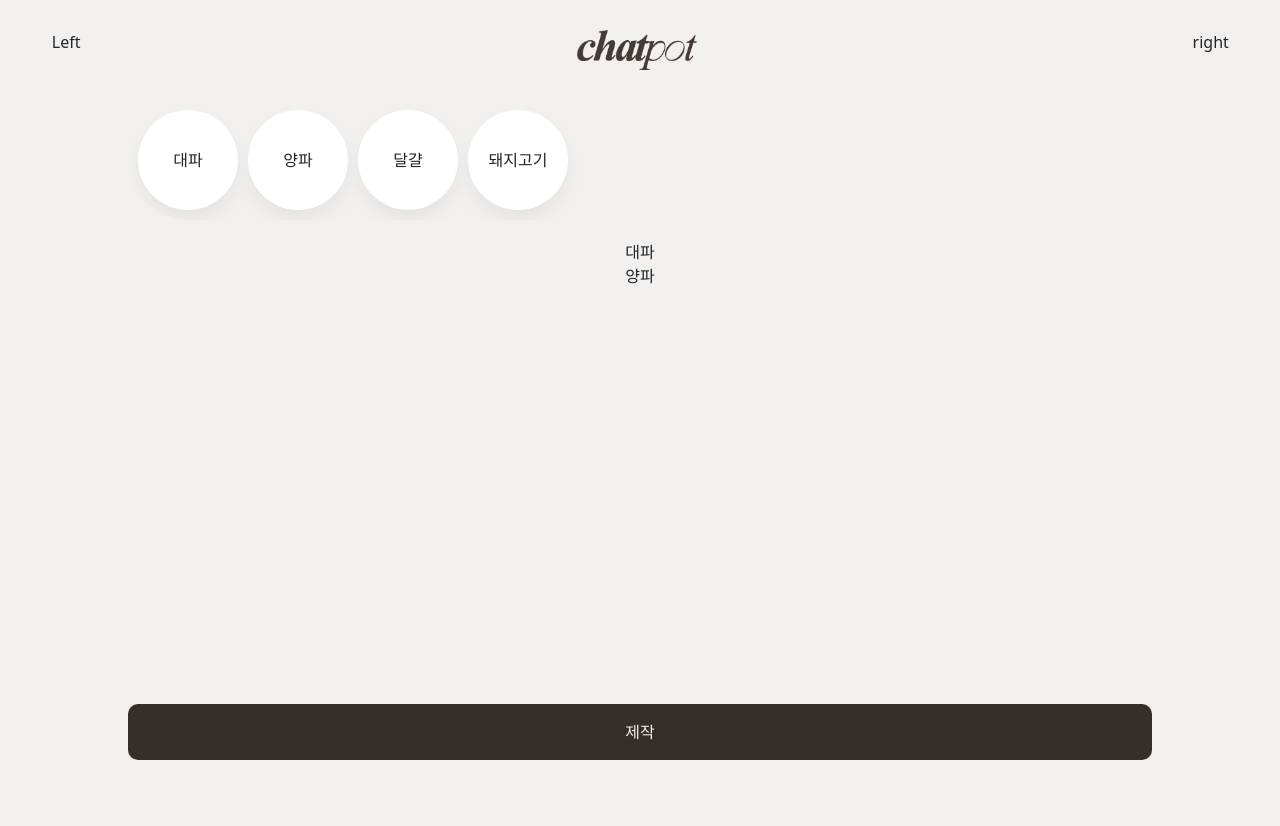
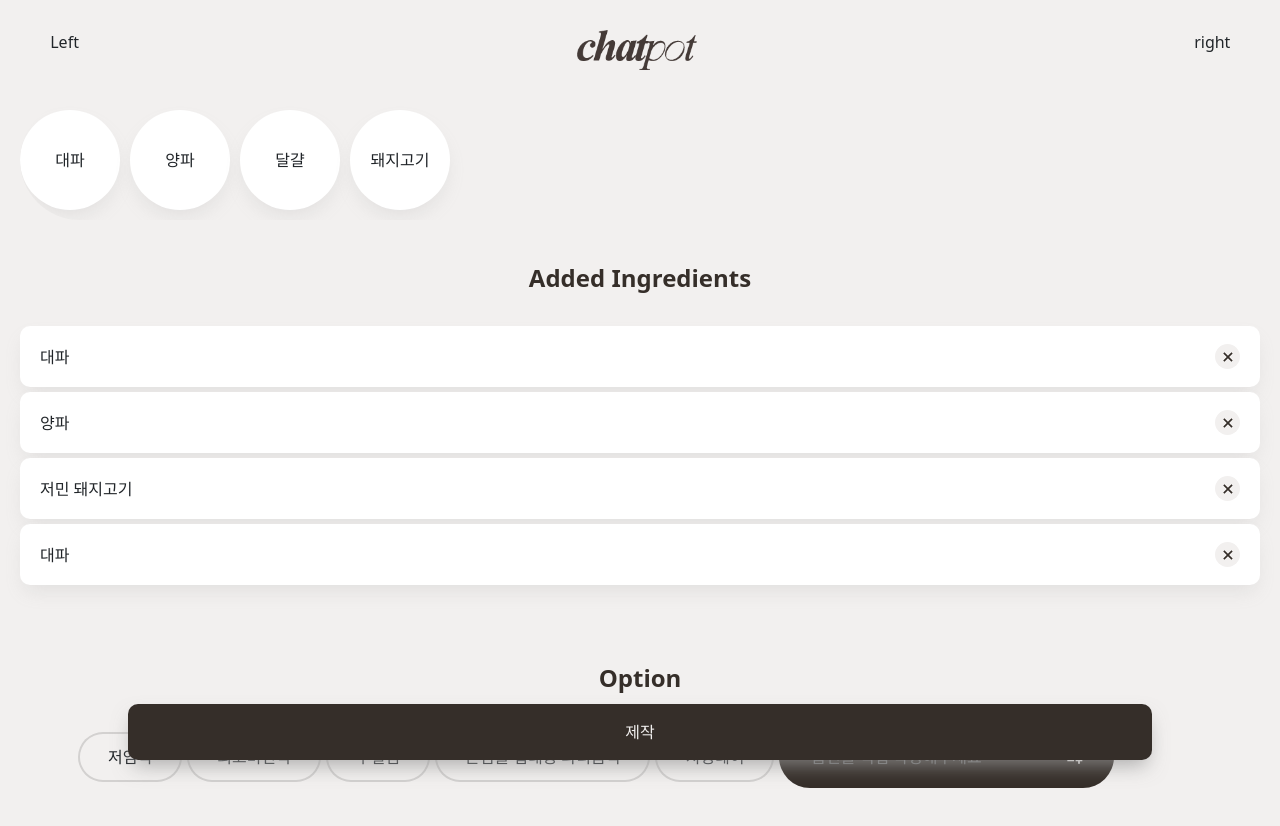
Before and after one commit to hyeond0/ChatPot, a React (Create React App) app: page / in a window 1280 px wide. Shown: the top 826 px of the page. Built offline with nearby package versions, Linux system fonts and the light colour scheme.

Commit message:
20230515
1. 메인 페이지 전체적인 레이아웃 구현
- 식재료 추가 목록 (SelectedList)
- 옵션 (Option)

2. 옵션 직접 입력하여 추가 구현

```diff
--- a/package.json
+++ b/package.json
@@ -11,6 +11,7 @@
     "react": "^18.2.0",
     "react-bootstrap": "^2.7.4",
     "react-dom": "^18.2.0",
+    "react-icons": "^4.8.0",
     "react-redux": "^8.0.5",
     "react-router-dom": "^6.11.1",
     "react-scripts": "5.0.1",
--- a/src/App.css
+++ b/src/App.css
@@ -1,15 +1,18 @@
 .App {
   text-align: center;
   background-color: #f2f0ef;
+  overflow-x: hidden;
   /* background-color: #c35823; */
 
-  width: 100vw;
+  width: 100%;
   height: 200vh;
 
   display: flex;
   flex-direction: column;
   justify-content: start;
   align-items: center;
+
+  padding: 0px 20px;
 }
 
 .App-logo {
@@ -34,12 +37,11 @@
 
 .logoImg {
   height: 40px;
-  /* width: 100px; */
 }
 
 .navBar {
   background-color: #f2f0ef;
-  padding: 30px 4%;
+  padding: 0px 4%;
 
   width: 100vw;
   height: 100px;
@@ -53,14 +55,11 @@
   display: flex;
   flex-wrap: nowrap;
   overflow-x: auto;
-  padding: 10px;
+  padding: 10px 0px;
   border-radius: 75px;
 
-  width: 80%;
-  /* margin-left: 10%; */
+  width: 100%;
   gap: 10px;
-
-  /* background-color: #e5dcd5; */
 }
 
 .selectItem {
@@ -77,16 +76,120 @@
 }
 
 .selectedContainer {
-  width: 80%;
+  width: 100%;
 
   display: flex;
-  flex-direction: column;
+  flex-direction: row;
   flex-wrap: wrap;
 
   align-items: center;
   justify-content: start;
 
-  padding-top: 20px;
+  margin-top: 40px;
+  padding-bottom: 35px;
+  gap: 5px;
+
+  border-radius: 45px;
+}
+
+.cardTitle {
+  width: 100%;
+  text-align: center;
+
+  font-size: x-large;
+  font-weight: 700;
+
+  margin-bottom: 25px;
+  color: #352e29;
+}
+
+.selectedList {
+  width: 100%;
+  display: flex;
+  flex-direction: row;
+  justify-content: space-between;
+  align-items: center;
+  text-align: start;
+  background-color: white;
+  /* width: 100%; */
+  padding: 18px 20px;
+  box-shadow: 0px 10px 20px -5px rgba(153, 153, 153, 0.2);
+
+  border-radius: 10px;
+}
+
+.optionContainer {
+  /* max-width: 50%; */
+  /* min-width: 80%; */
+  max-width: 100%;
+
+  display: flex;
+  /* flex-direction: column; */
+  flex-direction: row;
+  flex-wrap: wrap;
+
+  align-items: center;
+  justify-content: start;
+
+  margin-top: 40px;
+
+  /* background-color: #bcb1a2; */
+  /* padding: 20px 35px; */
+  padding-bottom: 35px;
+
+  gap: 5px;
+
+  border-radius: 45px;
+}
+
+.optionList {
+  display: flex;
+  flex-direction: row;
+  justify-content: center;
+  align-items: center;
+  text-align: start;
+  background-color: #f2f0ef;
+  padding: 18px 30px;
+
+  border-radius: 100px;
+  box-shadow: 0 0 0 2px #d3d1d0 inset;
+  min-width: 100px;
+  height: 50px;
+}
+
+.optionList:hover {
+  background-color: #352e29;
+  box-shadow: none;
+  color: #f2f0ef;
+  transition: background-color 2s;
+}
+
+.optionWrite {
+  /* width: 100%; */
+  display: flex;
+  flex-direction: row;
+  justify-content: space-between;
+  align-items: center;
+  text-align: start;
+  background-color: #352e29;
+  padding: 18px 30px;
+
+  border-radius: 100px;
+  /* box-shadow: 0 0 0 2px #d3d1d0 inset; */
+}
+
+.btnBackground {
+  width: 25px;
+  height: 25px;
+  background-color: #f2f0ef;
+
+  border-radius: 50%;
+  display: flex;
+  justify-content: center;
+  align-items: center;
+
+  margin-left: 20px;
+  flex-shrink: 0;
 }
 
 .make {
@@ -103,4 +206,5 @@
 
   position: fixed;
   bottom: 5%;
+  box-shadow: 0px 10px 20px -5px rgba(153, 153, 153, 0.78);
 }
--- a/src/App.js
+++ b/src/App.js
@@ -6,7 +6,7 @@ import "bootstrap/dist/css/bootstrap.min.css";
 // 1. f2f0ef
 // 2. e5dcd5
 // 3. bcb1a2
-// 4. 443a37
+// 4. d3d1d0
 // 5. 352e29
 
 // 라우터 라이브러리
@@ -16,11 +16,16 @@ import { Container, Nav } from "react-bootstrap";
 import logoBM from "./img/logoBM.png";
 
 import { useDispatch, useSelector } from "react-redux";
-import { setSelectFalse, setSelectTrue } from "./store.js";
+import { setSelectFalse, setSelectTrue, setToggle } from "./store.js";
+
+import styled from "styled-components";
+
+import { BiX, BiListPlus } from "react-icons/bi";
+// https://react-icons.github.io/react-icons/icons?name=fa
+// https://react-icons.github.io/react-icons/icons?name=bi
 
 function App() {
   // let Navigate = useNavigate();
-
   let State = useSelector((state) => {
     return state;
   });
@@ -35,6 +40,7 @@ function App() {
             <>
               <SelectList select={State.select}></SelectList>
               <SelectedList selected={State.selected}></SelectedList>
+              <OptionList input={State.inputClick} option={State.option}></OptionList>
               <div className="make">제작</div>
             </>
           }
@@ -90,13 +96,71 @@ function SelectedList(props) {
   return (
     <>
       <div className="selectedContainer">
+        <div className="cardTitle">Added Ingredients</div>
         {props.selected.map(function (item, i) {
           return (
             <>
-              <div>{item}</div>
+              <div className="selectedList">
+                {item}
+                <div className="btnBackground">
+                  <BiX
+                    style={{
+                      color: "352e29",
+                      fontSize: "20px",
+                      flexShrink: "0",
+                      borderRadius: "50%",
+                    }}
+                  />
+                </div>
+              </div>
             </>
           );
         })}
+      </div>
+    </>
+  );
+}
+
+function OptionList(props) {
+  const CustomInput = styled.input`
+    background: none;
+    border: none;
+    outline: none;
+    color: #f2f0ef;
+  `;
+
+  return (
+    <>
+      <div className="optionContainer">
+        <div className="cardTitle">Option</div>
+        {props.option.map(function (item, i) {
+          return (
+            <>
+              <div className="optionList">{item}</div>
+            </>
+          );
+        })}
+        <div className="optionWrite">
+          <CustomInput
+            onClick={(e) => {
+              e.stopPropagation();
+            }}
+            placeholder="옵션을 직접 작성해주세요"
+            onSubmit={(e) => {
+              e.preventDefault();
+              console.log(e.target.value);
+            }}
+          ></CustomInput>{" "}
+          <BiListPlus
+            style={{
+              color: "f2f0ef",
+              fontSize: "20px",
+              flexShrink: "0",
+              borderRadius: "50%",
+              marginLeft: "20px",
+            }}
+          />
+        </div>
       </div>
     </>
   );
--- a/src/store.js
+++ b/src/store.js
@@ -18,16 +18,32 @@ let select = createSlice({
   },
 });
 
-export let { setSelectFalse, setSelectTrue } = select.actions;
-
 let selected = createSlice({
   name: "selected",
-  initialState: ["대파", "양파"],
+  initialState: ["대파", "양파", "저민 돼지고기", "대파"],
+});
+
+let option = createSlice({
+  name: "option",
+  initialState: ["저염식", "최고비건식", "주펄찜", "손님들 접대용 파티음식", "치팅데이"],
+});
+
+let inputClick = createSlice({
+  name: "inputClick",
+  initialState: true,
+  reducers: {
+    setToggle: (state) => !state,
+  },
 });
 
 export default configureStore({
   reducer: {
     select: select.reducer,
     selected: selected.reducer,
+    option: option.reducer,
+    inputClick: inputClick.reducer,
   },
 });
+
+export let { setSelectFalse, setSelectTrue } = select.actions;
+export let { setToggle } = inputClick.actions;
```
Also changed, not shown: 1 other file (tests, documents, lock files or other folders).
